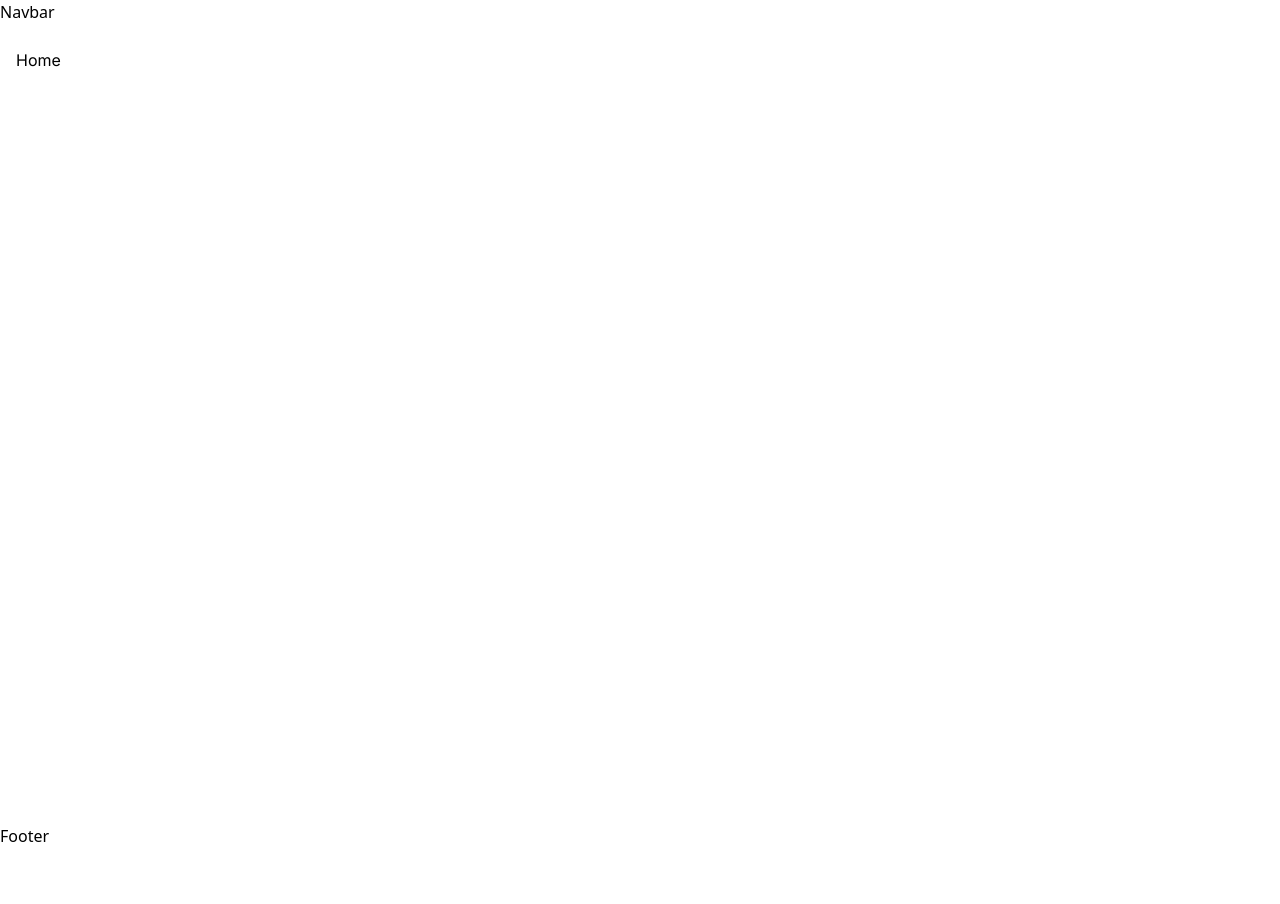
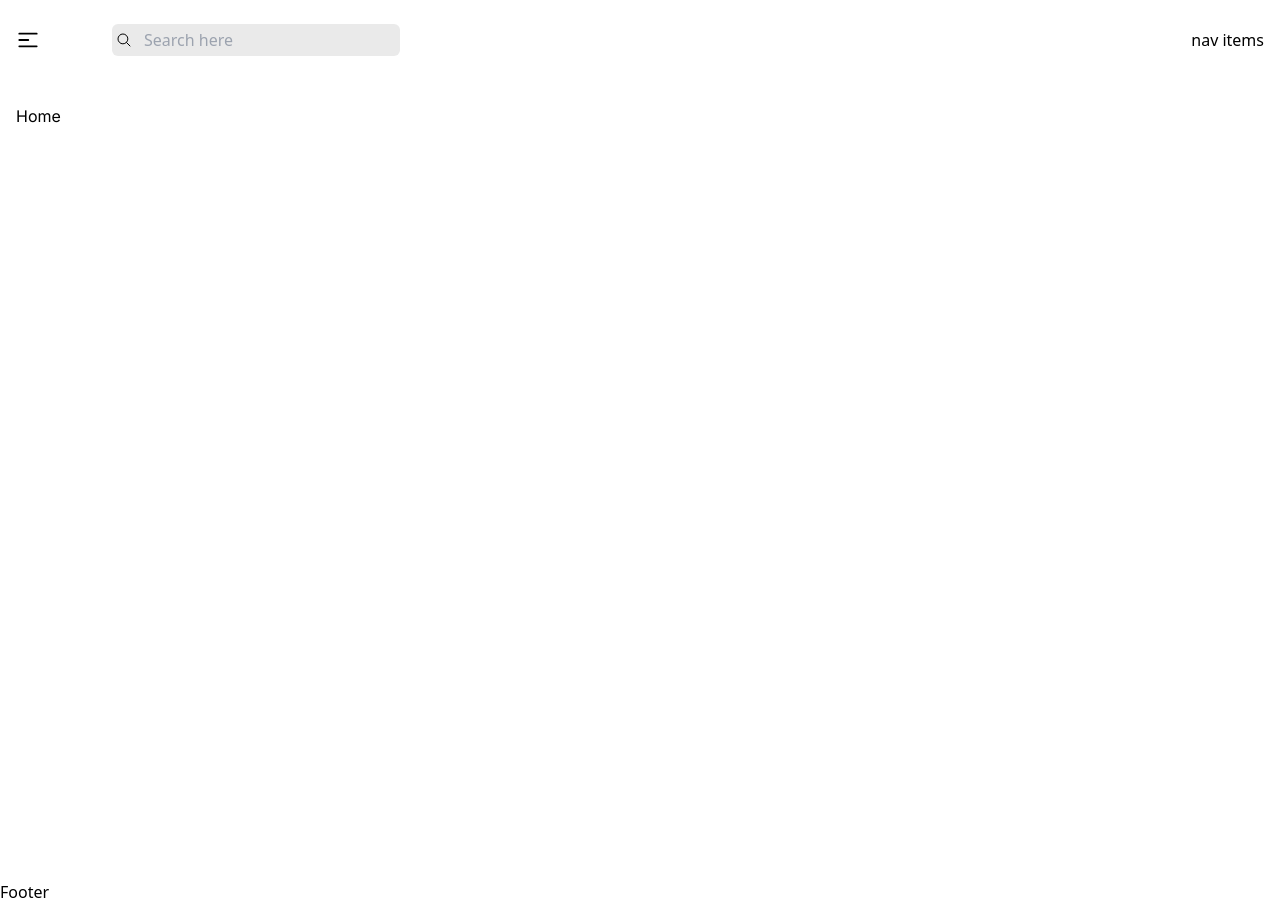
Before and after one commit to dzakiakmal/bookstore-mern-ppl, a React (Vite) app in the folder frontend/: page / in a window 1280 px wide. Before the commit the page ends 848 px from the top, so only its background shows below. Built offline with nearby package versions, Linux system fonts and the light colour scheme.

Commit message:
Betulin Navbar-1

```diff
--- a/frontend/package.json
+++ b/frontend/package.json
@@ -12,6 +12,7 @@
   "dependencies": {
     "react": "^18.3.1",
     "react-dom": "^18.3.1",
+    "react-icons": "^5.5.0",
     "react-router-dom": "^6.30.0"
   },
   "devDependencies": {
--- a/frontend/src/App.jsx
+++ b/frontend/src/App.jsx
@@ -1,12 +1,13 @@
 import { Outlet } from 'react-router-dom'
 import './App.css'
+import Navbar from './components/navbar'
 
 function App() {
 
 
   return (
     <>
-    <nav>Navbar</nav>
+    <Navbar/>
       <main className='min-h-screen max-w-screen-2xl mx-auto px-4 py-6 font-primary'>
       <Outlet/>
       </main>
--- /dev/null
+++ b/frontend/src/components/Navbar.jsx
@@ -0,0 +1,36 @@
+import { Link } from "react-router-dom";
+import { HiMiniBars3CenterLeft } from "react-icons/hi2";
+import { IoSearchOutline } from "react-icons/io5";
+
+const Navbar = () => {
+    return (
+        <header className="max-w-screen-2xl mx-auto px-4 py-6">
+            <nav className="flex justify-between items-center">
+                {/*left side */}
+                <div className="flex items-center md:gap-16 gap-4">
+                    <Link to="/">
+                    <HiMiniBars3CenterLeft className="size-6"/>
+                    </Link>
+
+                    {/* search input */}
+                    <div className="relative sm:w-72 w-40 space-x-2">
+
+                        <IoSearchOutline className="absolute inline-block left-3 inset-y-2"/>
+
+                        <input type="text" placeholder="Search here"
+                        className="bg-[#EAEAEA] w-full py-1 md:px-8 px-6 rounded-md
+                        focus:ouline-none"
+                        />
+                    </div>
+                </div>
+
+                {/*Right side */}
+                <div>
+                    nav items
+                </div>
+            </nav>
+        </header>
+    )
+}
+
+export default Navbar;
```
Also changed, not shown: 1 other file (tests, documents, lock files or other folders).
